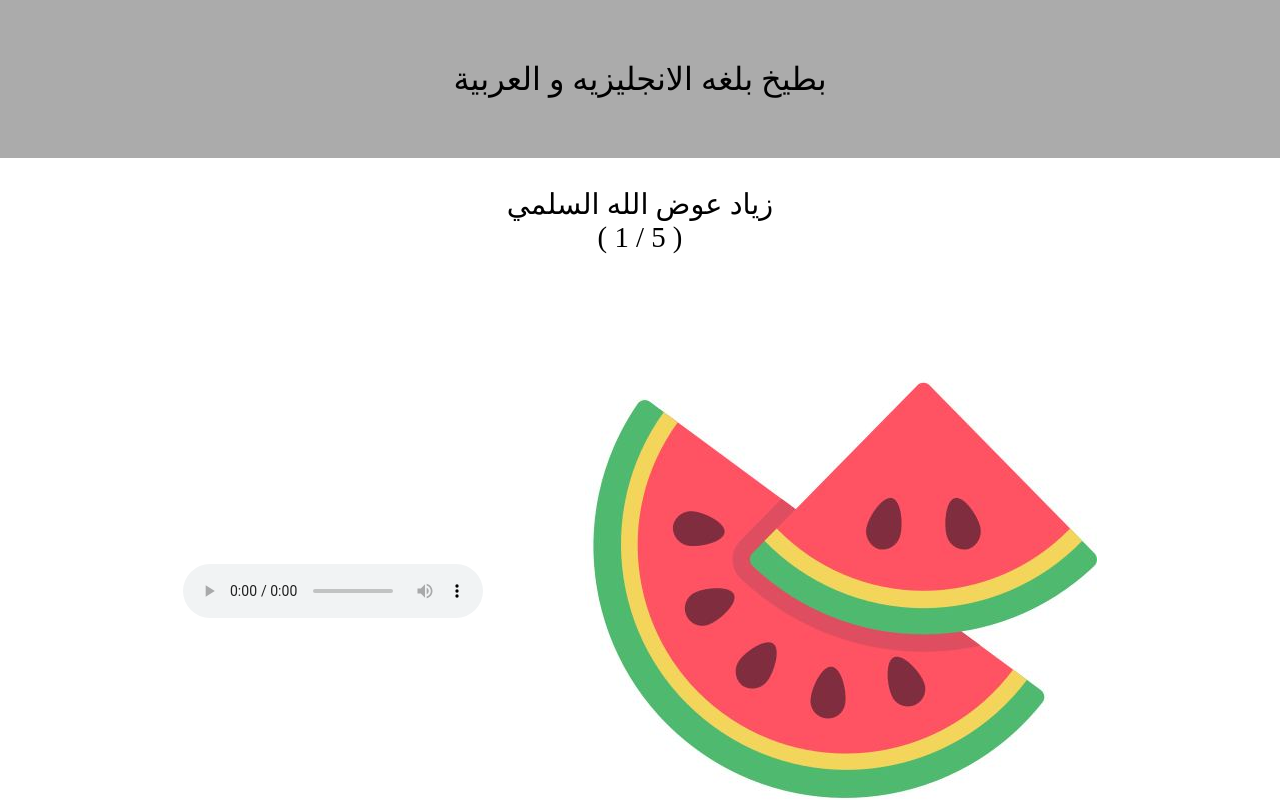
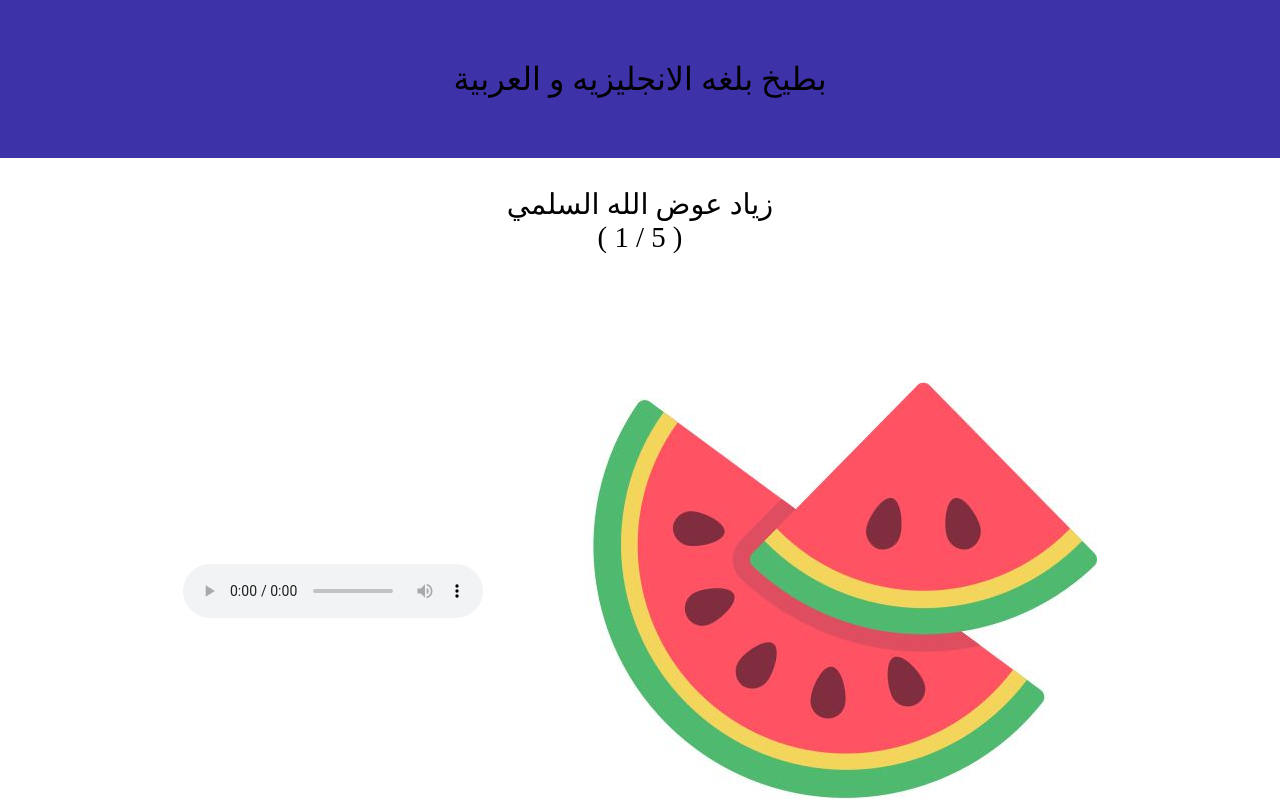
Before and after one commit to Sik8/project, a plain HTML site: page watermelon.html in a window 1280 px wide. Shown: the top 800 px of the page. Drawn offline with Linux system fonts and the light colour scheme.

Commit message:
Update watermelon.html

```diff
--- a/watermelon.html
+++ b/watermelon.html
@@ -24,7 +24,7 @@
 }
       div {
   margin: 0px;
-  background-color:#ababab;  padding: 60px;
+  background-color:#3e32a8;  padding: 60px;
   text-align: center;
 font-size:200%;
 }
```
